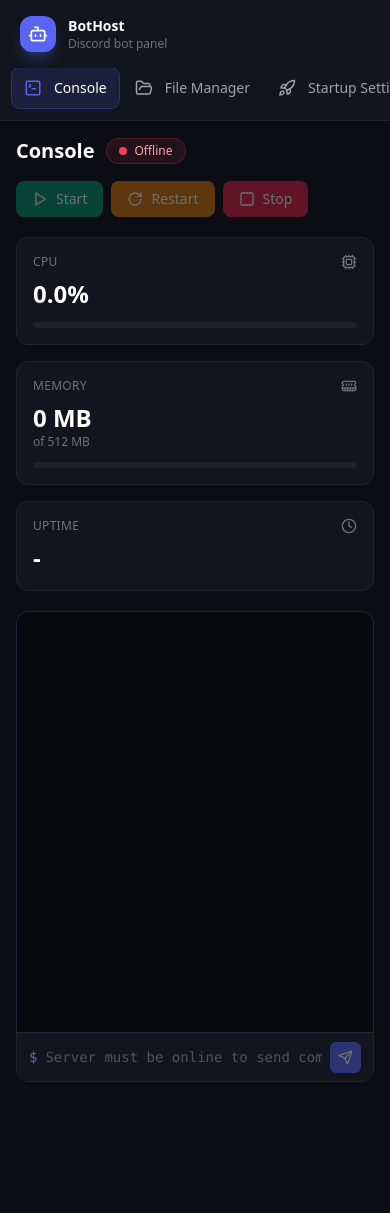
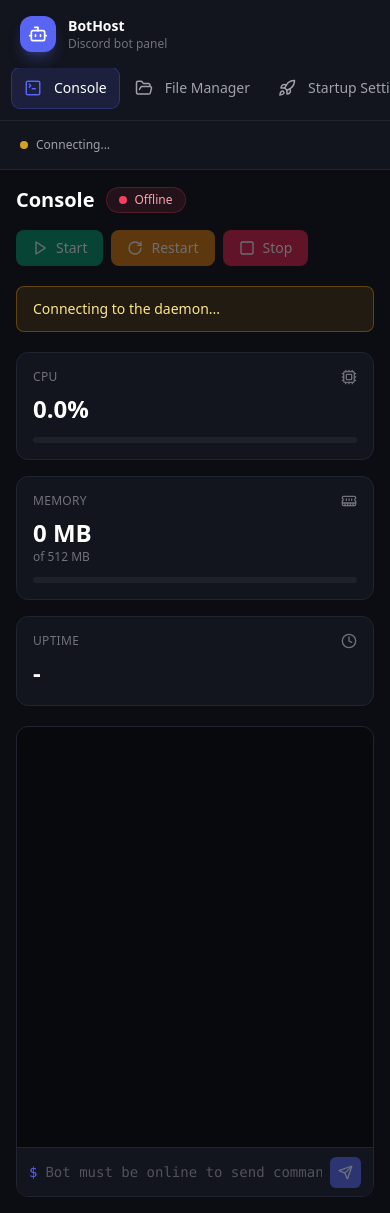
Before and after one commit to kumarsumit68439-code/Bot-runner, a Next.js app: page / in a window 390 px wide. Before the commit the page ends 1098 px from the top, so only its background shows below. Built offline with nearby package versions, Linux system fonts and the light colour scheme; no server answers.

Commit message:
Remove demo mode: panel only talks to the real daemon

```diff
--- a/components/ConsoleTab.jsx
+++ b/components/ConsoleTab.jsx
@@ -1,6 +1,6 @@
 "use client";
 
-import { useRef, useState } from "react";
+import { useEffect, useRef, useState } from "react";
 import { Clock, Cpu, MemoryStick, Send } from "lucide-react";
 import StatusBadge from "./StatusBadge";
 import PowerControls from "./PowerControls";
@@ -15,14 +15,29 @@ function formatUptime(total) {
   return [d && `${d}d`, (d || h) && `${h}h`, `${m}m`, `${s}s`].filter(Boolean).join(" ");
 }
 
+const BANNERS = {
+  unconfigured: "NEXT_PUBLIC_WS_URL is not set. Add it in Vercel (wss://HOST/?token=...) and redeploy to connect to your daemon.",
+  connecting: "Connecting to the daemon...",
+  closed: "Cannot reach the daemon. Check that PM2 and the Cloudflare tunnel are running and that the token matches AUTH_TOKEN.",
+};
+
 export default function ConsoleTab({ server }) {
   const { status, connection, stats, send, on, getBuffer } = server;
   const [cmd, setCmd] = useState("");
+  const [pending, setPending] = useState(false);
   const history = useRef([]);
   const cursor = useRef(-1);
 
-  const live = connection === "open" || connection === "demo";
+  const live = connection === "open";
   const canType = live && status === "online";
+
+  // A power action is "pending" until the daemon reports a new status (or 8s pass).
+  useEffect(() => { setPending(false); }, [status]);
+  const power = (action) => {
+    if (!send({ type: "power", action })) return;
+    setPending(true);
+    setTimeout(() => setPending(false), 8000);
+  };
 
   const submit = (e) => {
     e.preventDefault();
@@ -55,8 +70,14 @@ export default function ConsoleTab({ server }) {
           <h1 className="text-xl font-semibold text-white">Console</h1>
           <StatusBadge status={status} />
         </div>
-        <PowerControls status={status} disabled={!live} onAction={(action) => send({ type: "power", action })} />
+        <PowerControls status={status} disabled={!live || pending} onAction={power} />
       </div>
+
+      {!live && (
+        <div className="rounded-lg border border-amber-500/30 bg-amber-500/10 px-4 py-3 text-sm text-amber-200">
+          {BANNERS[connection] ?? BANNERS.closed}
+        </div>
+      )}
 
       <div className="grid grid-cols-1 gap-4 sm:grid-cols-3">
         <StatCard icon={Cpu} label="CPU" value={`${stats.cpu.toFixed(1)}%`} percent={stats.cpu} />
@@ -77,7 +98,7 @@ export default function ConsoleTab({ server }) {
             disabled={!canType}
             spellCheck={false}
             autoComplete="off"
-            placeholder={canType ? "Type a command and press Enter" : "Server must be online to send commands"}
+            placeholder={canType ? "Type a command and press Enter" : "Bot must be online to send commands"}
             className="flex-1 bg-transparent py-1.5 font-mono text-sm text-zinc-100 outline-none placeholder:text-zinc-600 disabled:cursor-not-allowed"
           />
           <button type="submit" disabled={!canType || !cmd.trim()} className="rounded-md bg-brand p-2 text-white transition hover:bg-brand/80 disabled:opacity-40">
--- a/components/Sidebar.jsx
+++ b/components/Sidebar.jsx
@@ -8,9 +8,9 @@ const TABS = [
 
 const CONNECTION = {
   open: ["bg-emerald-400", "Daemon connected"],
-  demo: ["bg-violet-400", "Demo mode"],
   connecting: ["bg-amber-400 animate-pulse", "Connecting..."],
   closed: ["bg-rose-500", "Disconnected"],
+  unconfigured: ["bg-zinc-500", "WS URL not set"],
 };
 
 export default function Sidebar({ tab, onChange, connection }) {
@@ -46,7 +46,7 @@ export default function Sidebar({ tab, onChange, connection }) {
         })}
       </nav>
 
-      <div className="hidden items-center gap-2 border-t border-line px-5 py-4 text-xs text-zinc-400 md:flex">
+      <div className="flex items-center gap-2 border-t border-line px-5 py-4 text-xs text-zinc-400">
         <span className={`h-2 w-2 rounded-full ${dot}`} />
         {label}
       </div>
--- a/hooks/useServerSocket.js
+++ b/hooks/useServerSocket.js
@@ -1,19 +1,18 @@
 "use client";
 
 import { useCallback, useEffect, useRef, useState } from "react";
-import { createMockServer } from "@/lib/mockServer";
 
 const WS_URL = process.env.NEXT_PUBLIC_WS_URL;
 const MAX_BUFFER = 2000;
 
 /**
- * Single connection to the bot daemon.
- * Protocol: JSON messages with a `type` field (see README).
- * With no NEXT_PUBLIC_WS_URL it falls back to an in-browser demo server.
+ * Single WebSocket connection to the real bot daemon (backend/server.js).
+ * connection: "unconfigured" | "connecting" | "open" | "closed"
+ * There is no mock/demo fallback: without NEXT_PUBLIC_WS_URL nothing is simulated.
  */
 export function useServerSocket() {
   const [status, setStatus] = useState("offline");
-  const [connection, setConnection] = useState("connecting");
+  const [connection, setConnection] = useState(WS_URL ? "connecting" : "unconfigured");
   const [stats, setStats] = useState({ cpu: 0, ram: 0, ramLimit: 512, uptime: 0 });
   const listeners = useRef(new Map());
   const buffer = useRef([]);
@@ -37,20 +36,14 @@ export function useServerSocket() {
   }, []);
 
   useEffect(() => {
-    buffer.current = [];
-
-    if (!WS_URL) {
-      const mock = createMockServer(dispatch);
-      sender.current = mock.send;
-      setConnection("demo");
-      return () => { sender.current = null; mock.close(); };
-    }
+    if (!WS_URL) { setConnection("unconfigured"); return; }
 
     let ws, retry, closed = false;
     const connect = () => {
       setConnection("connecting");
       ws = new WebSocket(WS_URL);
       ws.onopen = () => {
+        buffer.current = []; // the daemon replays its console history on hello
         setConnection("open");
         sender.current = (m) => ws.send(JSON.stringify(m));
         sender.current({ type: "hello" });
```
Also changed, not shown: 2 other files (tests, documents, lock files or other folders).
